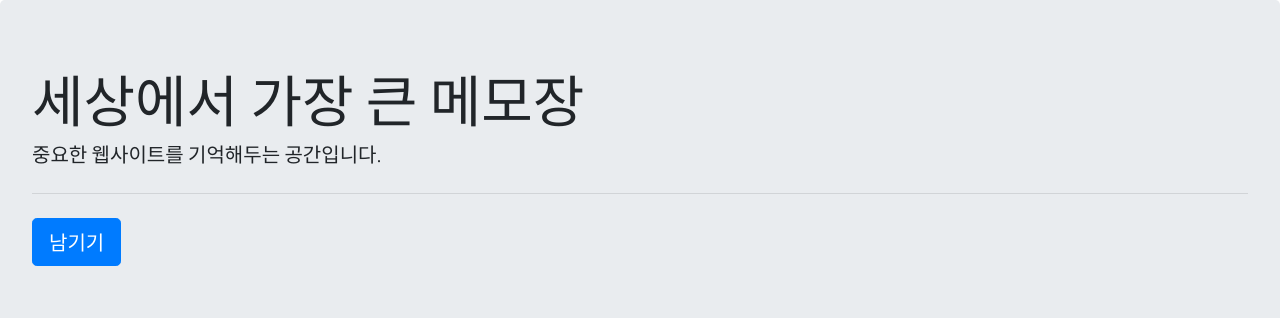
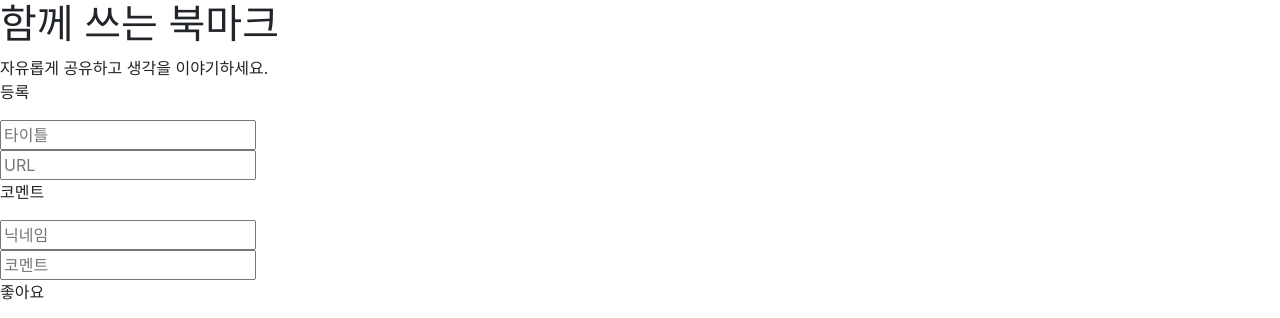
Before and after one commit to zeseung/2.Personal, a Flask app: page / in a window 1280 px wide. Shown: the top 318 px of the page. Run offline with Flask 2, Linux system fonts and the light colour scheme; data that the repository does not hold is empty; some libraries are stand-ins or nearby versions.

Commit message:
Add files via upload

```diff
--- a/templates/index.html
+++ b/templates/index.html
@@ -1,139 +1,61 @@
 <!doctype html>
 <html lang="en">
   <head>
-    <!-- Webpage Title -->
-    <title>세상에서 가장 큰 메모장</title>
-
+    <title>북마크 투게더</title>
     <!-- Required meta tags -->
     <meta charset="utf-8">
     <meta name="viewport" content="width=device-width, initial-scale=1, shrink-to-fit=no">
-
     <!-- Bootstrap CSS -->
     <link rel="stylesheet" href="https://maxcdn.bootstrapcdn.com/bootstrap/4.0.0/css/bootstrap.min.css" integrity="sha384-Gn5384xqQ1aoWXA+058RXPxPg6fy4IWvTNh0E263XmFcJlSAwiGgFAW/dAiS6JXm" crossorigin="anonymous">
+    <!-- JS -->
+    <script src="https://ajax.googleapis.com/ajax/libs/jquery/3.4.1/jquery.min.js"></script>
+    <script src="https://cdnjs.cloudflare.com/ajax/libs/popper.js/1.12.9/umd/popper.min.js" integrity="sha384-ApNbgh9B+Y1QKtv3Rn7W3mgPxhU9K/ScQsAP7hUibX39j7fakFPskvXusvfa0b4Q" crossorigin="anonymous"></script>
+    <script src="https://maxcdn.bootstrapcdn.com/bootstrap/4.0.0/js/bootstrap.min.js" integrity="sha384-JZR6Spejh4U02d8jOt6vLEHfe/JQGiRRSQQxSfFWpi1MquVdAyjUar5+76PVCmYl" crossorigin="anonymous"></script>
+    <!-- Google Webfont -->
+    <link href="https://fonts.googleapis.com/css?family=Noto+Sans+KR:300&display=swap" rel="stylesheet">
 
-    <!-- JS -->
-    <script src="https://ajax.googleapis.com/ajax/libs/jquery/3.4.1/jquery.min.js">
-    </script>
-    <script src="https://cdnjs.cloudflare.com/ajax/libs/popper.js/1.12.9/umd/popper.min.js" integrity="sha384-ApNbgh9B+Y1QKtv3Rn7W3mgPxhU9K/ScQsAP7hUibX39j7fakFPskvXusvfa0b4Q" crossorigin="anonymous">
-    </script>
-    <script src="https://maxcdn.bootstrapcdn.com/bootstrap/4.0.0/js/bootstrap.min.js" integrity="sha384-JZR6Spejh4U02d8jOt6vLEHfe/JQGiRRSQQxSfFWpi1MquVdAyjUar5+76PVCmYl" crossorigin="anonymous">
+    <script> // 북마크 등록
     </script>
 
-    <script>
-      // 포스팅 영역 열고 닫기
-      function openClose() {
-        if ( $('#postingBox').css('display') == 'block') {
-          $('#postingBox').hide();
-          $('#postingBtn').text('남기기')
-        } else {
-          $ ('#postingBox').show();
-          $('#postingBtn').text('닫기')
-        }
-      }
+    <script> // 코멘트 추가
     </script>
 
-    <script>
-      // 포스팅하기
-      function posting() {
-        let url = $('#postingBoxAddress').val();
-        let comment = $('#postingBoxComment').val();
-        let author = 'zeseung';
-
-        $.ajax({
-          type: "POST",
-          //url: "http://spartacodingclub.shop/post",
-          url: "/post",
-          data: { url_give: url, comment_give: comment, author_give: author },
-          success: function(response){
-            if (response['result'] == "success") {
-              alert('메모를 등록하였습니다.');
-              location.reload(); // 화면 새로고침 (학습자료에서 앞에 window라고 붙이는 이유는?)
-            } else {
-              alert('메모를 등록하지 못했습니다.') // 이거 왜 안될까?
-            }
-          }
-        })
-      }
+    <script> // 좋아요 추가
     </script>
 
-    <script>
-      // 포스팅가져오기
-      $(document).ready(function(){
-        $('#cardsBox').html(''); // html 지우기
-        listing();
-      });
-
-      function listing() {
-        $.ajax({
-          type: "GET",
-          //url: "http://spartacodingclub.shop/post?author_give=zeseung",
-          url: "/post?author_give=zeseung",
-          data: {},
-          success: function(response){
-            if (response['result'] == "success") {
-              let articles = response['articles'];
-              for (let i = 0; i < articles.length; i++) {
-                makeCard(articles[i]['comment'], articles[i]['desc'], articles[i]['image'], articles[i]['title'], articles[i]['url'])
-              }
-            } else {
-              alert('기사를 받아오지 못했습니다.');
-            }
-            // console.log(response)
-          }
-        })
-      }
-
-      function makeCard(comment, desc, image, title, url) {
-        let tempHtml = '<div class="card"> \
-          <img class="card-img-top" src="'+image+'" alt="Card image cap"> \
-          <div class="card-body"> \
-          <a href="'+url+'" target="_blank" class="card-title"> '+title+' </a> \
-          <p class="card-text"> '+desc+' </p> \
-          <p class="cardComment"> '+comment+' </p> \
-        </div> \
-      </div>';
-      $('#cardsBox').append(tempHtml);
-      }
-
+    <script> // 북마크 불러오기
     </script>
-
-    <!-- 폰트 적용 -->
-    <link href="https://fonts.googleapis.com/css?family=Noto+Sans+KR:300&display=swap" rel="stylesheet">
-
-    <style>
-      * {font-family: 'Noto Sans KR', sans-serif;}
-      .screenWidth {width: 1280px; margin: 0px auto 20px auto;}
-      .cardComment {color: blue; font-size: 14px;}
-      .postingBoxStyle {border: 1px solid lightgrey; border-radius: 4px; padding: 24px 28px 24px 28px; background-color: #F2F2F2;}
-      .footer {text-align: center; font-size: 12px;}
-      #postingBox {display:none;}
-    </style>
   </head>
 
   <body>
-    <div class="jumbotron screenWidth">
-      <h1 class="display-4">
-        세상에서 가장 큰 메모장
+      <h1>
+        함께 쓰는 북마크
       </h1>
-      <p class="lead">
-        중요한 웹사이트를 기억해두는 공간입니다.
+      	자유롭게 공유하고 생각을 이야기하세요.
+      <p>
+        <a role="button" onclick="openClose()"> 등록 </a>
       </p>
-      <hr class="my-4">
-      <p class="lead">
-        <a class="btn btn-primary btn-lg" id="postingBtn" href="#" role="button" onclick="openClose()"> 남기기 </a>
+      <div>
+        <input type="text" placeholder="타이틀">
+      </div>
+      <div>
+        <input type="text" placeholder="URL">
+      </div>
+
+      <p>
+        <a role="button" onclick="openClose()"> 코멘트 </a>
       </p>
-    </div>
+      <div>
+        <input type="text" placeholder="닉네임">
+      </div>
+      <div>
+        <input type="text" placeholder="코멘트">
+      </div>
 
-    <div class="postingBoxStyle screenWidth" id="postingBox">
-      <div class="form-group">
-        <input type="text" class="form-control" id="postingBoxAddress" placeholder="주소 입력">
-      </div>
-      <div class="form-group">
-        <input type="text" class="form-control" id="postingBoxComment" placeholder="코멘트 입력">
-      <hr class="my-4">
-      </div>
-      <button onclick="posting()" type="button" id="postingComplete" class="btn btn-primary"> 완료 </button>
-    </div>
+      <p>
+        <a role="button" onclick="openClose()"> 좋아요 </a>
+      </p>
+
 
     <div id="cardsBox"class="card-columns screenWidth">
       <div class="card">
```
